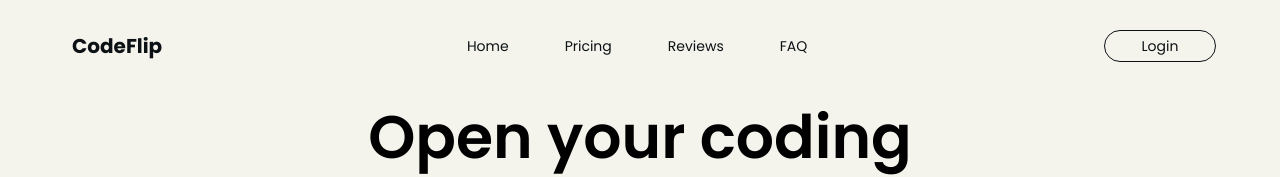
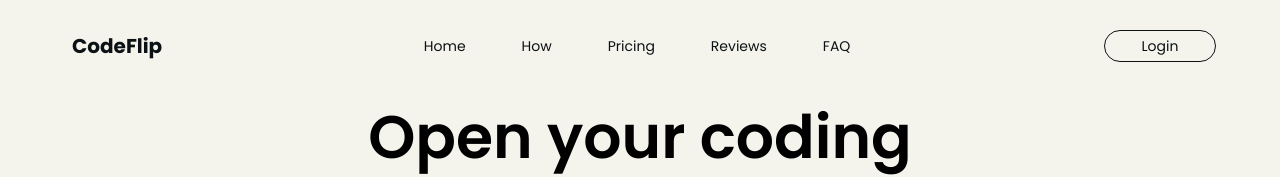
Before and after one commit to tomchan123/svelte-ui, a SvelteKit app: page /codeflip in a window 1280 px wide. Shown: the top 177 px of the page. Built offline with nearby package versions, Linux system fonts and the light colour scheme.

Commit message:
add new nav item

```diff
--- a/src/routes/codeflip/Navbar.svelte
+++ b/src/routes/codeflip/Navbar.svelte
@@ -39,6 +39,7 @@
 	</h1>
 	<div class="flex space-x-10 text-center text-sm">
 		<h3 class="p-2"><a href="/codeflip#home">Home</a></h3>
+		<h3 class="p-2"><a href="/codeflip#home">How</a></h3>
 		<h3 class="p-2"><a href="/codeflip#home">Pricing</a></h3>
 		<h3 class="p-2"><a href="/codeflip#home">Reviews</a></h3>
 		<h3 class="p-2"><a href="/codeflip#home">FAQ</a></h3>
```
